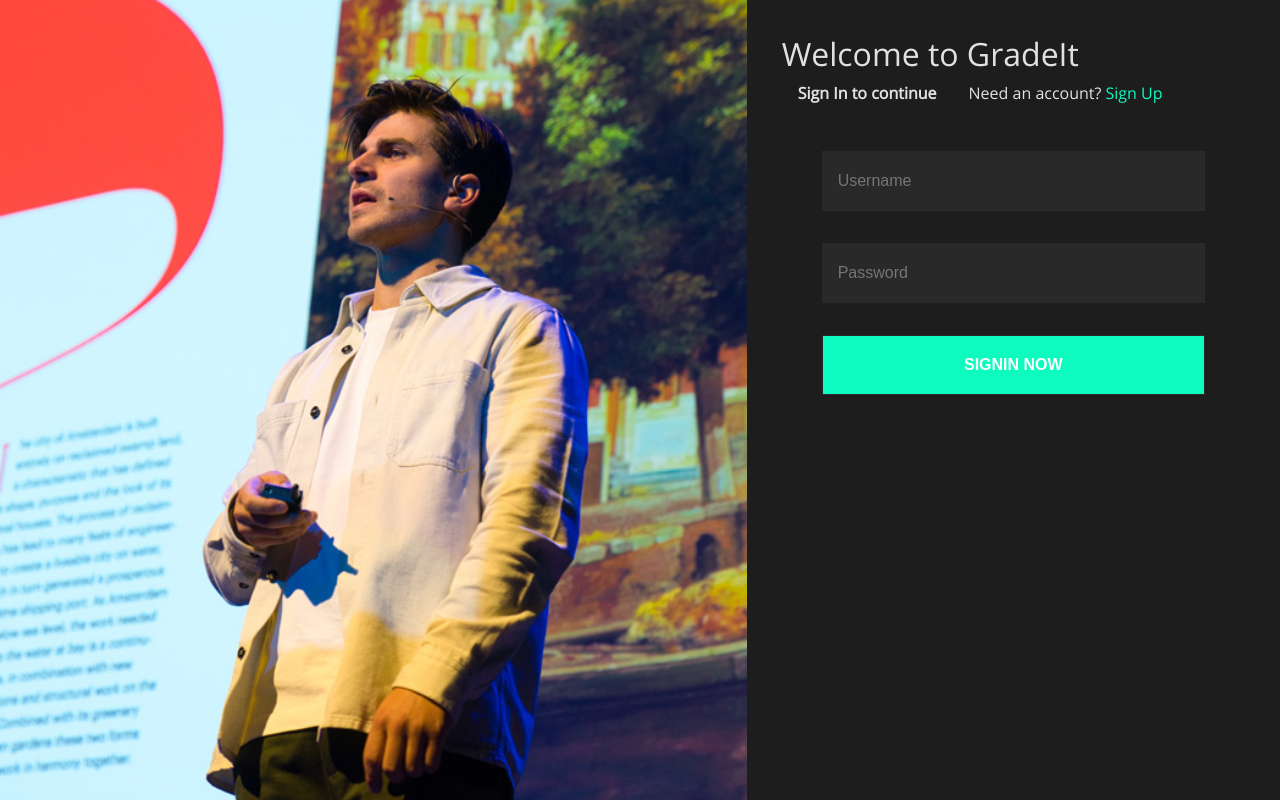
After one commit to cephaske254/gradeIt, a Django app: page /login/ in a window 1280 px wide. The commit adds this page. Run offline with Django 3.2, Linux system fonts and the light colour scheme; some libraries are stand-ins or nearby versions.

Commit message:
created user login and reg form and views

```diff
--- /dev/null
+++ b/accounts/forms.py
@@ -0,0 +1 @@
+from django import forms
--- /dev/null
+++ b/accounts/static/css/accounts.css
@@ -0,0 +1,26 @@
+.login_bg {
+    background: url('../images/accounts_bg.jpg');
+    background-position: center;
+    background-size: cover;
+    background-repeat: no-repeat;
+}
+
+.text-input {
+    display: block;
+    height: 60px;
+    padding: 0 15px;
+    background: var(--color-dark);
+    border: 1px solid var(--color-dark);
+    transition: all 0.3s ease-in-out;
+    width: 100%;
+    color: white;
+}
+.acc_form .form-group {
+    font-family: "apercu",sans-serif;
+    font-size: 16px;
+    padding: 8px 0;
+}
+ul.errorlist {
+    list-style: none;
+    color: red;
+}
--- /dev/null
+++ b/accounts/templates/accounts/accounts_base.html
@@ -0,0 +1,31 @@
+{% extends 'base.html' %}
+{% load static %}
+{% block navbar %}{% endblock %}
+{% block extra_styles %}
+<link rel="stylesheet" href="{% static 'css/accounts.css' %}">
+{% endblock %}
+
+{% block content %}
+<div class="container-fluid">
+    <div class="row">
+        <div class="col-md-7 d-none d-md-flex vh-100 login_bg"></div>
+        <div class="col vh-100 back-darker d-flex flex-column" style="padding: 35px;">
+            <h2 class="">Welcome to GradeIt</h2>
+            <div class="welcome d-flex text-center">
+                <div class="font-weight-bold px-3">
+                    {% block welcome_message %}{% endblock %}
+                </div>
+                <div class="text px-3">
+                    {% block other_message %}{% endblock %}
+                </div>
+            </div>
+            <hr class="bg-dark">
+            <form class="form-horizontal acc_form" method="POST" style="padding:5px 40px;">
+                {{ form.non_field_errors }}
+                {% csrf_token %}
+                {% block form_items %}{% endblock %}
+            </form>
+        </div>
+    </div>
+</div>
+{% endblock %}
--- /dev/null
+++ b/accounts/templates/accounts/login.html
@@ -0,0 +1,22 @@
+{% extends 'accounts/accounts_base.html' %}
+
+{% block welcome_message %}
+    Sign In to continue
+{% endblock %}
+{% block other_message %}
+    Need an account? <a href="{% url 'register' %}" class="card-link color-primary">Sign Up</a>
+{% endblock %}
+
+{% block form_items %}
+<div class="form-group">
+    <input value="{{request.POST.username}}" type="text" name="{{form.username.name}}" id="id_{{form.username.name}}" class="text-input" placeholder="Username" required>
+    {{ form.username.errors }}
+</div>
+<div class="form-group">
+    <input type="password" name="{{form.password.name}}" id="id_{{form.password.name}}" class="text-input" placeholder="Password" required>
+    {{ form.password1.errors }}
+</div>
+<div class="form-group">
+    <button type="submit" class="text-input back-primary font-weight-bold">SIGNIN NOW</button>
+</div>
+{% endblock %}
--- a/accounts/urls.py
+++ b/accounts/urls.py
@@ -1,4 +1,10 @@
 from django.urls import path, include
+from django.contrib.auth.views import LoginView, LogoutView
+from . import views
 
 urlpatterns = [
+    path('register/',views.register,name='register'),
+    path('register/finalize/',views.finalize,name='finalize'),
+    path('login/', LoginView.as_view(template_name='accounts/login.html',redirect_authenticated_user=True), name='login'),
+    path('logout/', LogoutView.as_view(), name='logout')
 ]
--- a/main/models.py
+++ b/main/models.py
@@ -2,6 +2,7 @@
 from django.contrib.auth.models import User
 from django.db.models import Q
 import statistics
+from django_countries.fields import CountryField
 # Create your models here.
 
 class Profile(models.Model):
@@ -9,6 +10,7 @@
     bio = models.TextField(null=True)
     phone = models.IntegerField(unique=True, null=True)
     photo = models.ImageField(upload_to='profiles')
+    country = CountryField()
     date = models.DateTimeField(auto_now_add=True)
 
     def __str__(self):
--- a/main/templates/base.html
+++ b/main/templates/base.html
@@ -15,6 +15,9 @@
     <link rel="stylesheet" href="{% static 'css/all.min.css' %}">
     <link rel="stylesheet" href="{% static 'css/global.css' %}">
     <link rel="stylesheet" href="{% static 'css/global.css' %}">
+    {% endblock %}
+
+    {% block extra_styles %}
     <link rel="stylesheet" href="{% static 'css/main.css' %}">
     {% endblock %}
 </head>
--- a/rateIt/settings.py
+++ b/rateIt/settings.py
@@ -16,12 +16,16 @@
 
 ALLOWED_HOSTS = ['*']
 
+LOGOUT_REDIRECT_URL='home'
+LOGIN_REDIRECT_URL='home'
 
 # Application definition
 
 INSTALLED_APPS = [
     'rest_framework',
+    'django_countries',
     'rest_framework.authtoken',
+    'accounts.apps.AccountsConfig',
     'main.apps.MainConfig',
     'django.contrib.admin',
     'django.contrib.auth',
--- a/static/css/global.css
+++ b/static/css/global.css
@@ -10,7 +10,9 @@
     src: url('../fonts/OpenSans-Regular.ttf');
     font-family: 'Open Sans';
 }
-
+*:focus {
+    outline: none;
+}
 :root {
     --color-primary: rgb(14, 251, 192);
     --color-darker: rgb(29, 29, 29);
@@ -23,7 +25,10 @@
     color: rgba(255, 255, 255, 0.87);
     /* color: rgba(255, 255, 255, 0.87); */
 }
-
+*{
+    box-sizing: border-box;
+    -webkit-box-sizing: border-box;
+}
 ::-webkit-scrollbar {
     display: none;
 }
@@ -34,6 +39,12 @@
 
 .back-primary {
     background: var(--color-primary) !important;
+}
+.back-darker {
+    background: var(--color-darker) !important;
+}
+.back-dark {
+    background: var(--color-dark) !important;
 }
 
 .outline-primary {
@@ -84,6 +95,8 @@
 .rounded-40 {
     border-radius: 40px !important;
 }
+
+/* TO BE REMOVED */
 .view .card {
     border-color: var(--color-dark);
 }
```
Also changed, not shown: accounts/decorators.py (added, +10 -0 lines), accounts/templates/accounts/register.html (added, +27 -0 lines), accounts/views.py (+29 -1 lines), main/templates/includes/navbar.html (+6 -3 lines), accounts/static/images/accounts_bg.jpg (added), main/migrations/0006_profile_country.py (added).
